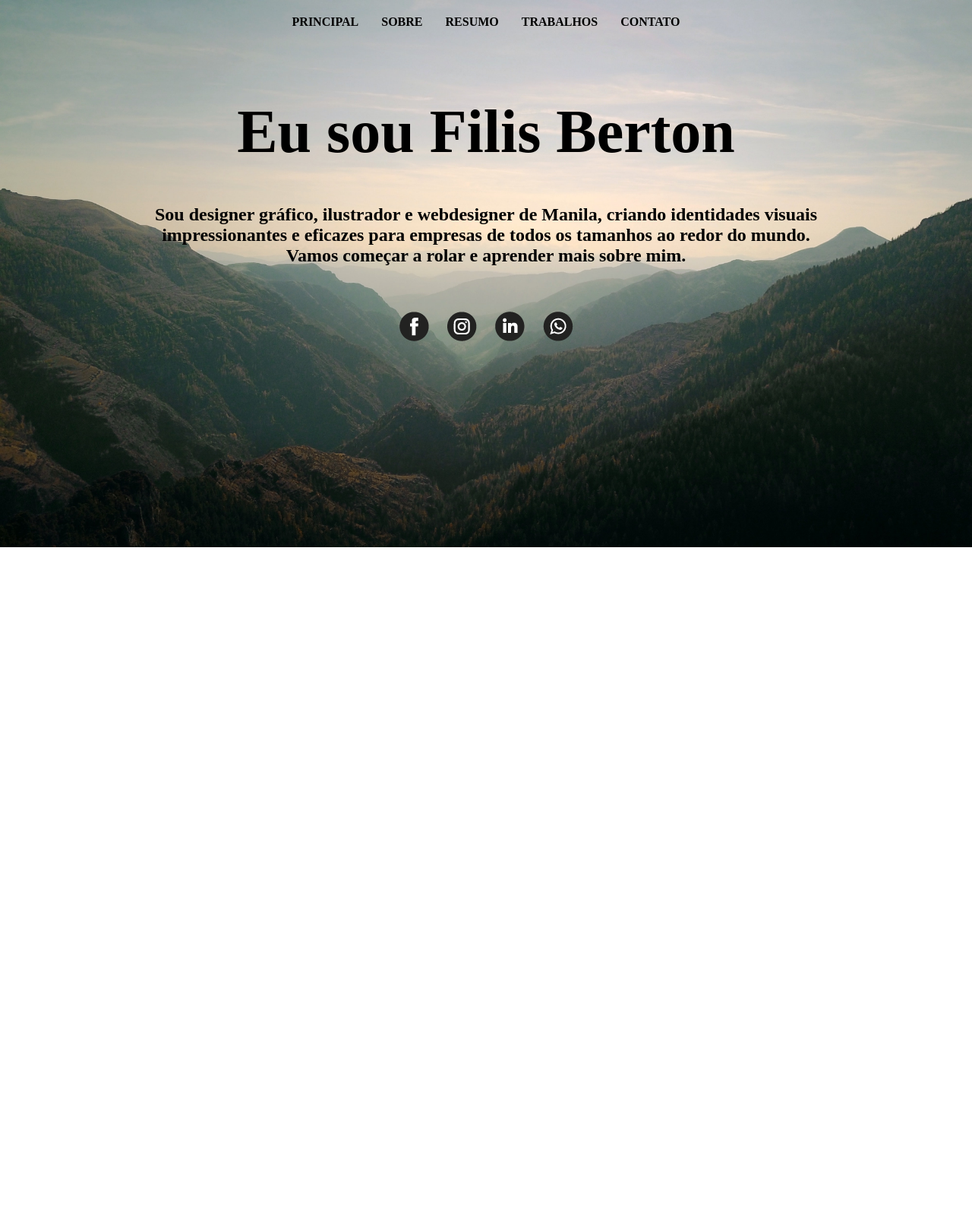
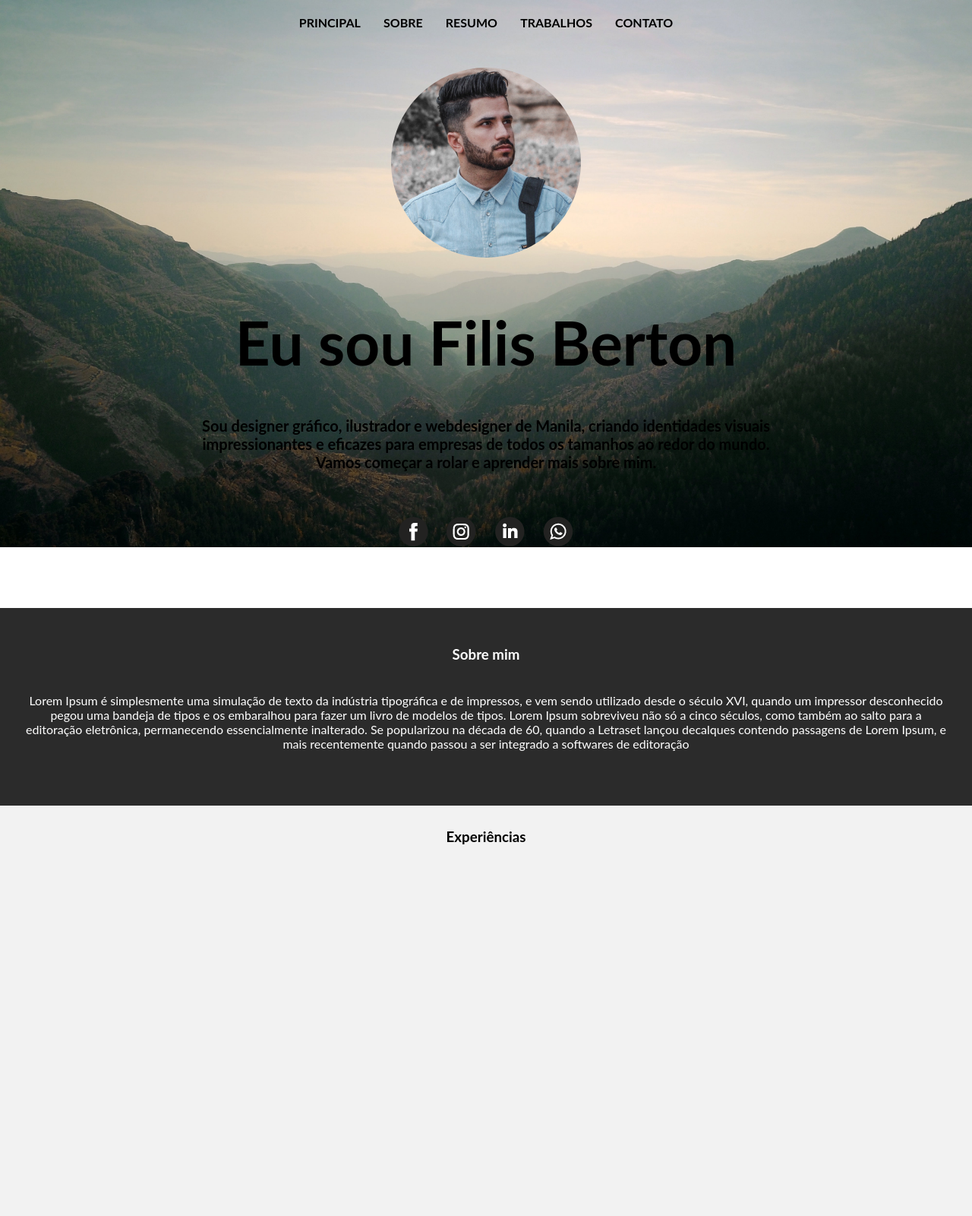
Before and after one commit to contatododhrs/site-modelo, a plain HTML site: page index.html in a window 1280 px wide. Shown: the top 1600 px of the page at 76% size. Before the commit the page ends 800 px from the top, so only its background shows below. Drawn offline with Linux system fonts and the light colour scheme.

Commit message:
Add files via upload

```diff
--- a/index.html
+++ b/index.html
@@ -15,12 +15,16 @@
             <a href="#">Contato</a>
         </nav>
 
+        <div id="perfil">
+            <img src="img/perfil.jpg">
+        </div>
+
         <div class="banner">
             <h1>Eu sou Filis Berton</h1>
             <h2>Sou designer gráfico, ilustrador e webdesigner de Manila, criando identidades visuais <br>impressionantes e eficazes para empresas de todos os tamanhos ao redor do mundo. <br>Vamos começar a rolar e aprender mais sobre mim.</h2>
 
             <div class="media">
-                <img src="img/facebook.png">
+                <a href="#"><img src="img/facebook.png"></a>
                 <img src="img/instagram.png">
                 <img src="img/linkedin.png">
                 <img src="img/whatsapp.png">
@@ -29,5 +33,34 @@
         </div>
     </header>
 
+    <main>
+
+        <section class="sobre">
+            <h3>Sobre mim</h3>
+            <p>Lorem Ipsum é simplesmente uma simulação de texto da indústria
+                tipográfica e de impressos, e vem sendo utilizado desde o século XVI,
+                quando um impressor desconhecido pegou uma bandeja de tipos e os
+                embaralhou para fazer um livro de modelos de tipos. Lorem Ipsum
+                sobreviveu não só a cinco séculos, como também ao salto para a editoração
+                eletrônica, permanecendo essencialmente inalterado. Se popularizou na década
+                de 60, quando a Letraset lançou decalques contendo passagens de Lorem Ipsum,
+                e mais recentemente quando passou a ser integrado a softwares de editoração
+        </section>
+
+        <section class="experiencias">
+            <h3>Experiências</h3>
+        </section>
+
+        <section class="portfolio">
+            <h3>Portfólio</h3>
+        </section>
+    </main>
+
+    <footer>
+        <section class="rodape">
+            <h3>Rodapé</h3>
+        </section>
+    </footer>
+
 </body>
 </html>
--- a/style.css
+++ b/style.css
@@ -1,7 +1,10 @@
 html * {
     margin: 0px;
+    font-family: 'Lato';
+    text-align: center;
+}
 
-}
+@import url('https://fonts.googleapis.com/css2?family=Lato:ital,wght@0,400;0,900;1,900&display=swap');
 
 .cabecalho {
     background-image: url(img/montanha.jpg);
@@ -11,7 +14,6 @@ html * {
 }
 
 #menu {
-    text-align: center;
     padding: 20px 0px 40px 0px;
 }
 
@@ -27,8 +29,15 @@ html * {
     color: orange;
 }
 
+
+#perfil img {
+    width: 250px;
+    height: 250px;
+    object-fit: cover;
+    border-radius: 50%;
+}
+
 .banner {
-    text-align: center;
     margin-top: 20px;
 }
 
@@ -42,7 +51,12 @@ h1 {
 }
 
 h2 {
-    margin: 20px
+    margin: 20px;
+    font-size: 20px;
+}
+
+h3 {
+    padding: 30px;
 }
 
 .media {
@@ -52,3 +66,35 @@ h2 {
 img {
     padding: 10px;
 }
+
+.sobre {
+    height: 200px;
+    background-color: #2B2B2B;
+    padding: 30px;
+    color: white;
+}
+
+.sobre h3 {
+    padding: 20px 0px;
+}
+
+.sobre p {
+    padding: 20px 0px;
+}
+
+.experiencias {
+    height: 1000px;
+    background-color: #F2F2F2;
+}
+
+.portfolio {
+    height: 800px;
+    background-color: #2B2B2B;
+
+}
+
+.rodape {
+    height: 400px;
+    background-color: #0F0F0F;
+    color: white;
+}
```
Also changed, not shown: img/perfil.jpg (added).
